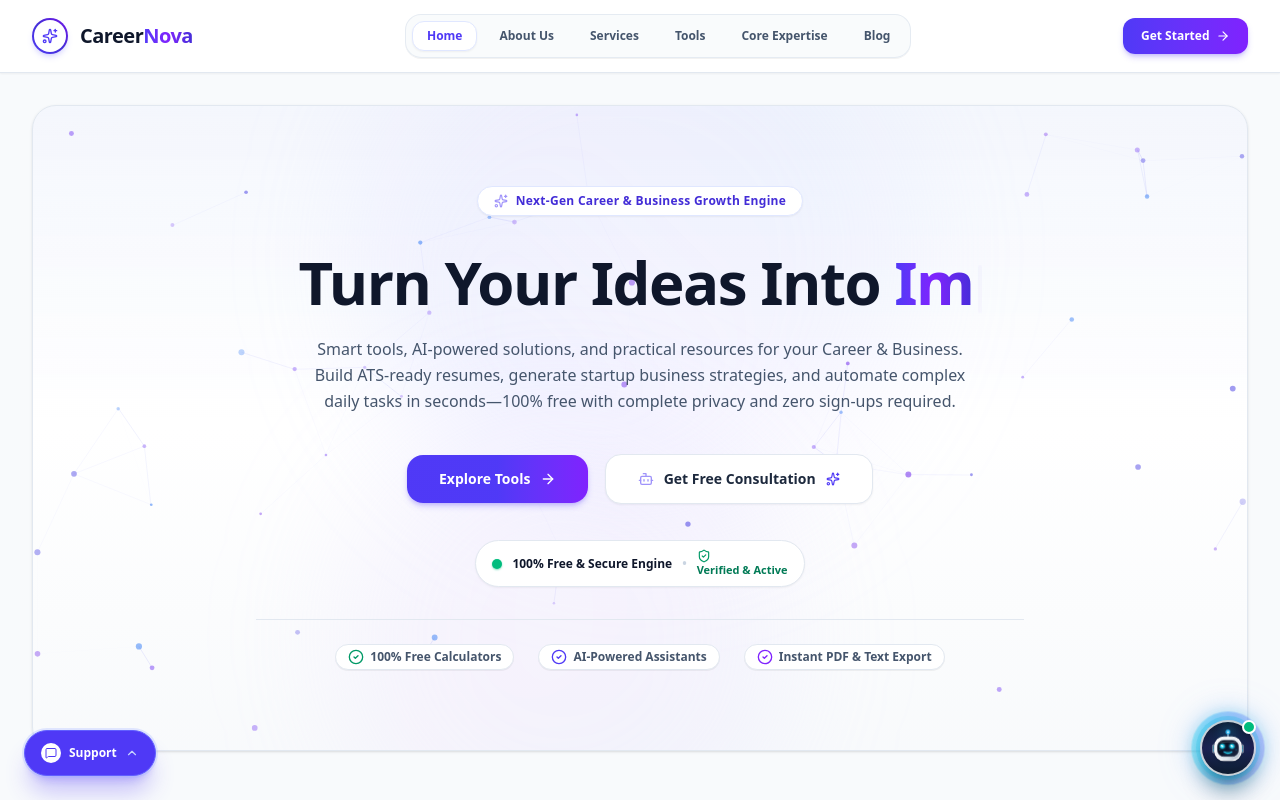
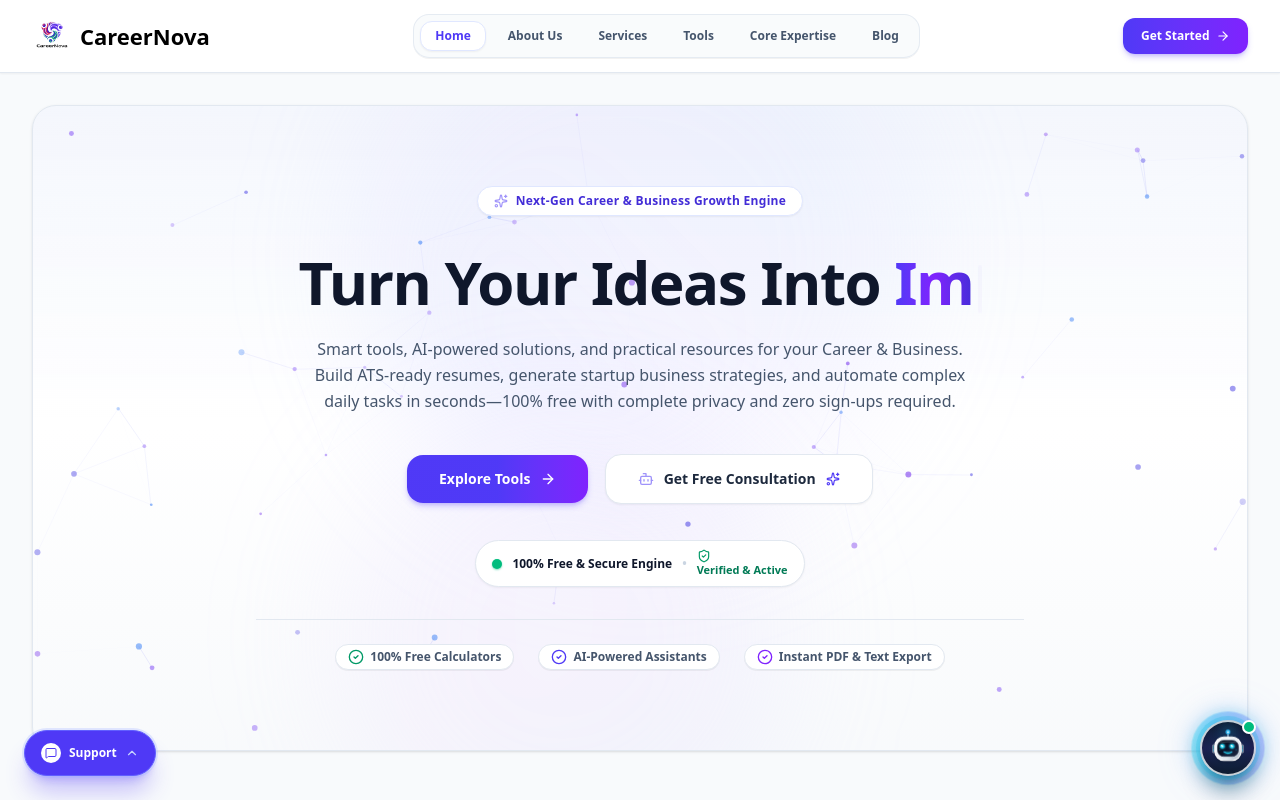
Before and after one commit to sudheersinghrajput8932-design/careernova, a React (Vite) app: page / in a window 1280 px wide. Shown: the top 800 px of the page. Built offline with nearby package versions, Linux system fonts and the light colour scheme.

Commit message:
Update Header.tsx

```diff
--- a/src/components/common/Header.tsx
+++ b/src/components/common/Header.tsx
@@ -60,23 +60,10 @@ export const Header: React.FC<HeaderProps> = ({
     >
       <div className="max-w-7xl mx-auto px-4 sm:px-6 lg:px-8">
         <div className="flex items-center justify-between h-16 sm:h-18">
-          {/* Circular CareerNova Badge Logo */}
-          <button
-            onClick={() => handleNavClick('home')}
-            className="flex items-center gap-3 group text-left cursor-pointer focus:outline-hidden"
-            aria-label="CareerNova Home"
-          >
-            <div className="w-9 h-9 rounded-full bg-gradient-to-tr from-indigo-600 via-indigo-700 to-violet-700 p-0.5 shadow-md shadow-indigo-500/20 group-hover:scale-105 transition-all duration-300">
-              <div className="w-full h-full bg-white rounded-full flex items-center justify-center text-indigo-600 font-black">
-                <Sparkles className="w-4 h-4 text-indigo-600" />
-              </div>
-            </div>
-            <div className="flex flex-col">
-              <span className="text-lg sm:text-xl font-black text-slate-900 tracking-tight transition-colors group-hover:text-indigo-600">
-                Career<span className="text-transparent bg-clip-text bg-gradient-to-r from-indigo-600 via-violet-600 to-indigo-700">Nova</span>
-              </span>
-            </div>
-          </button>
+          <a href="index.html" style={{ display: 'flex', alignItems: 'center', textDecoration: 'none' }}>
+    <img src="logo.png" alt="CareerNova Logo" style={{ height: '40px', width: 'auto', marginRight: '8px' }} />
+    <span style={{ fontSize: '22px', fontWeight: 'bold', color: '#000' }}>CareerNova</span>
+</a>
 
           {/* Desktop Navigation Links with Glowing Blue Movable Spotlight Hover Effect */}
           <nav
```
